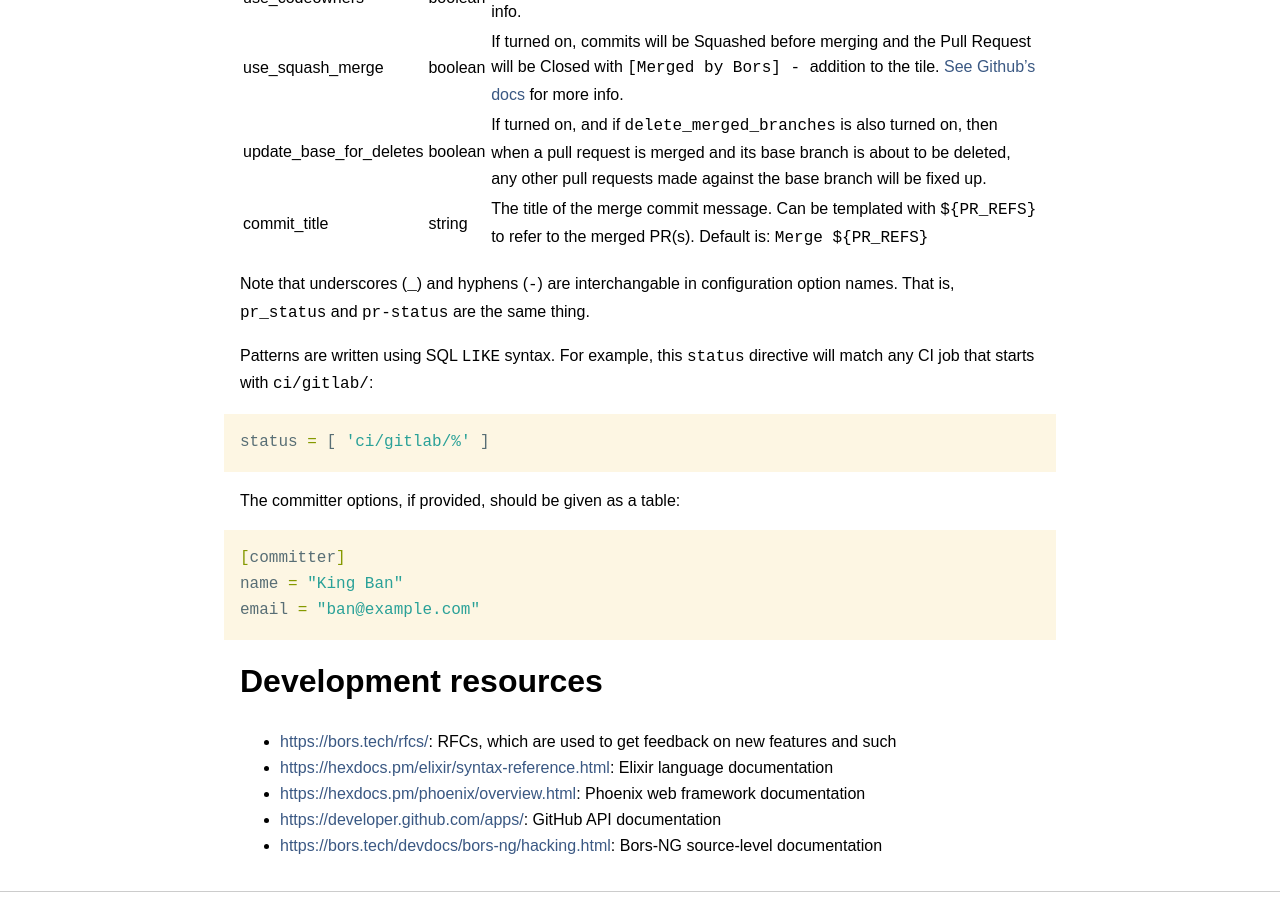
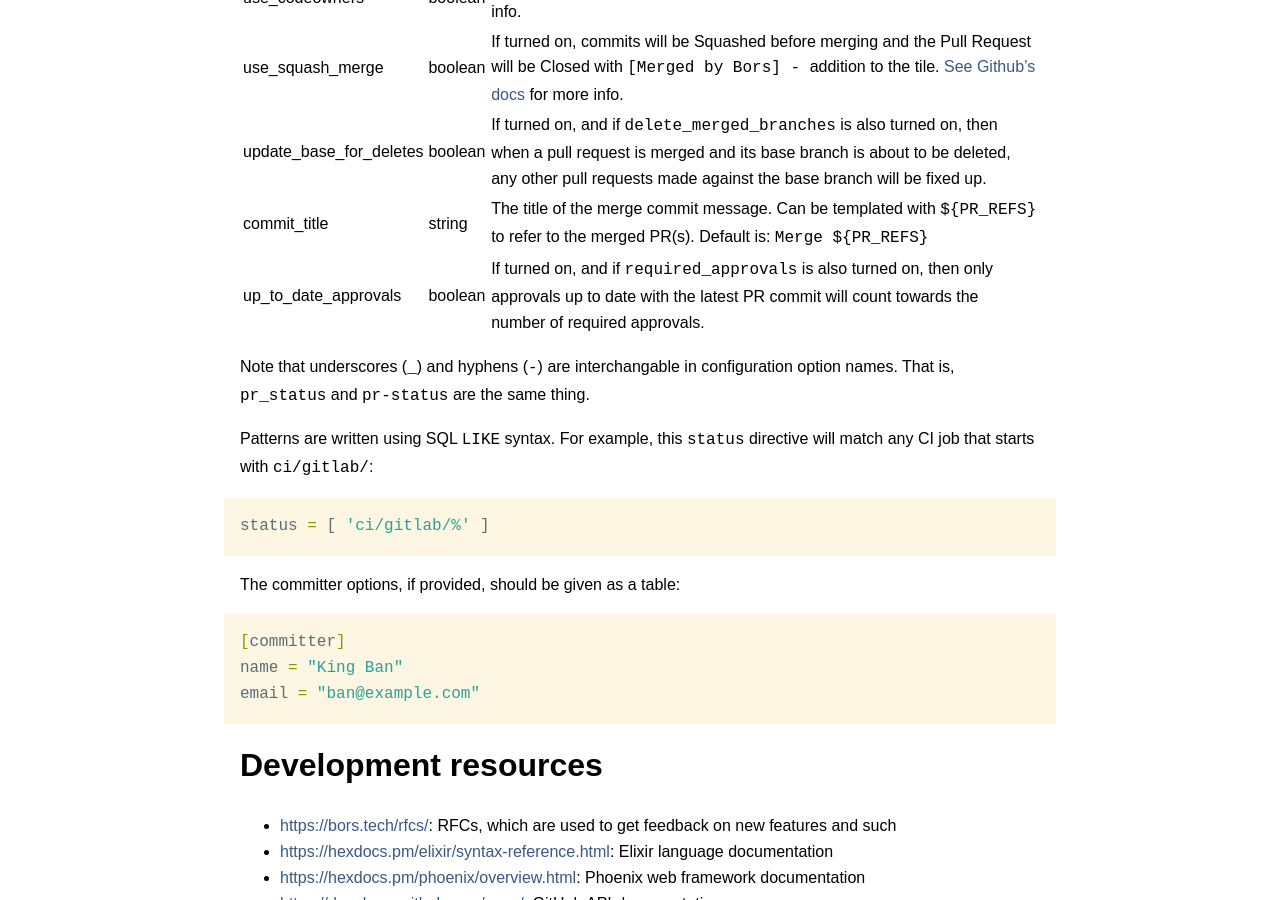
Before and after one commit to bors-ng/bors-ng.github.io, a Jekyll site: the page built from _documentation/reference.md, in a window 1280 px wide and 900 px high, scrolled down 3040 px. Built offline with Jekyll 4.4.1, drawn with Linux system fonts in a browser that asks for light colours.

Commit message:
Document up_to_date_approvals

```diff
--- a/_documentation/reference.md
+++ b/_documentation/reference.md
@@ -103,6 +103,7 @@ On the other hand, bors will ignore this table if it's given [like this (with th
 | use_squash_merge       | boolean     | If turned on, commits will be Squashed before merging and the Pull Request will be Closed with `[Merged by Bors] - ` addition to the tile. [See Github's docs](https://help.github.com/en/articles/about-pull-request-merges#squash-and-merge-your-pull-request-commits) for more info. |
 | update_base_for_deletes | boolean    | If turned on, and if `delete_merged_branches` is also turned on, then when a pull request is merged and its base branch is about to be deleted, any other pull requests made against the base branch will be fixed up. |
 | commit_title           | string      | The title of the merge commit message. Can be templated with `${PR_REFS}` to refer to the merged PR(s). Default is: `Merge ${PR_REFS}`
+| up_to_date_approvals   | boolean     | If turned on, and if `required_approvals` is also turned on, then only approvals up to date with the latest PR commit will count towards the number of required approvals. |
 
 Note that underscores (`_`) and hyphens (`-`) are interchangable in configuration option names. That is, `pr_status` and `pr-status` are the same thing.
 
```
